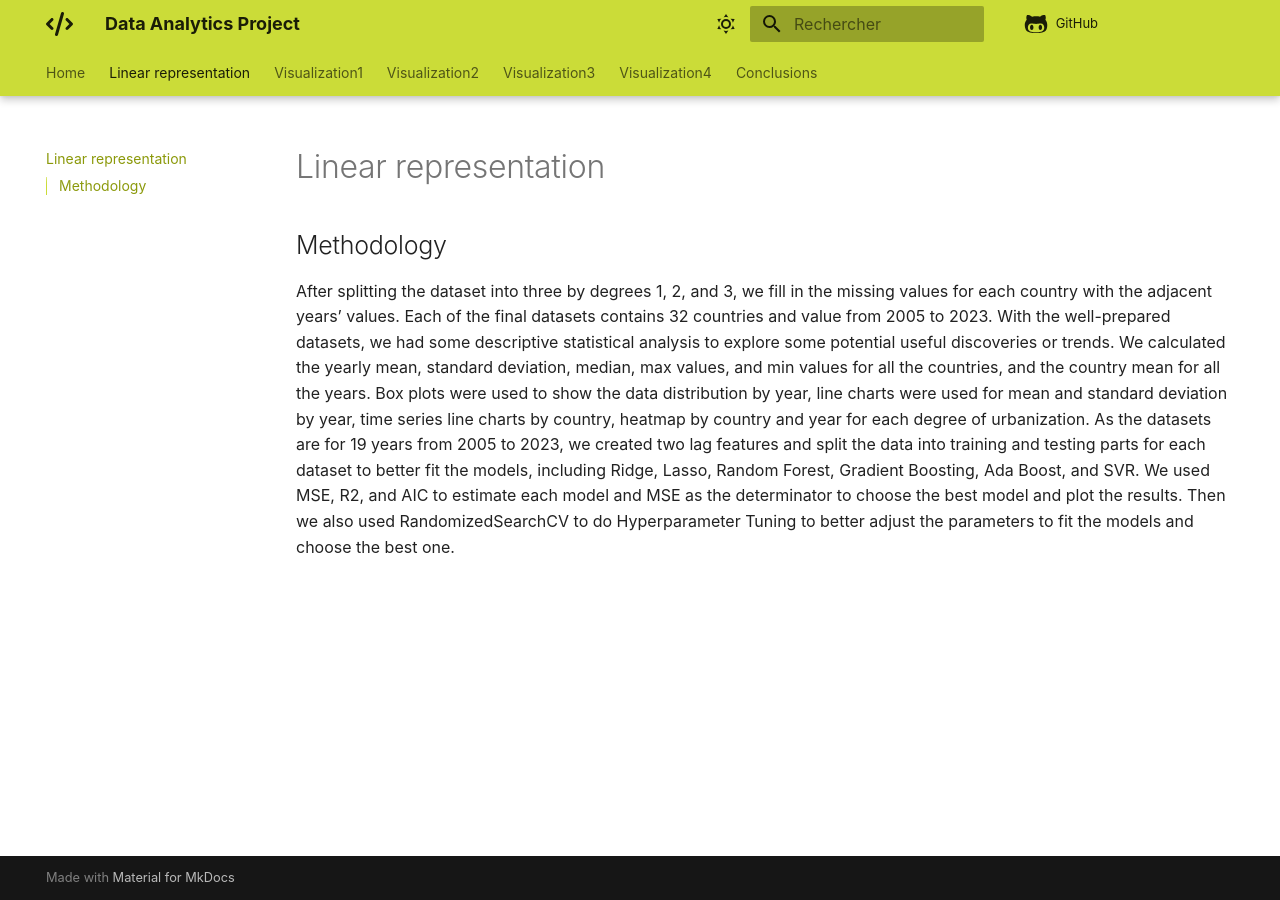
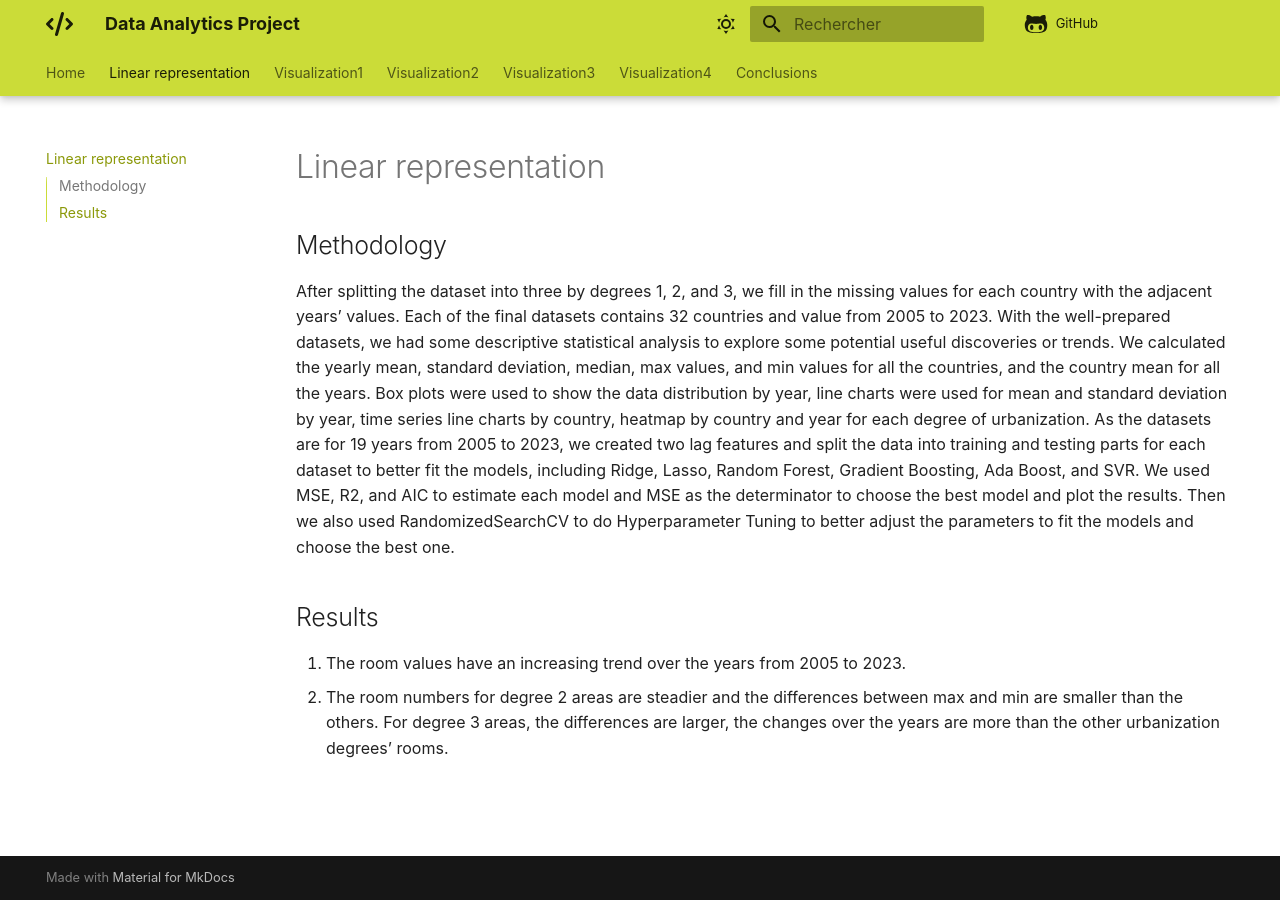
Before and after one commit to jfsql/DataAnalytics, an MkDocs documentation site: the page built from docs/linearrepresentation.md, in a window 1280 px wide. Built offline with MkDocs 1.6.1 and Material for MkDocs 9.7.7, drawn with Linux system fonts in a browser that asks for light colours; comment, search, counter and statistics services are not loaded.

Commit message:
Update linearrepresentation.md

```diff
--- a/docs/linearrepresentation.md
+++ b/docs/linearrepresentation.md
@@ -1,3 +1,7 @@
 ## Methodology
 
 After splitting the dataset into three by degrees 1, 2, and 3, we fill in the missing values for each country with the adjacent years’ values. Each of the final datasets contains 32 countries and value from 2005 to 2023. With the well-prepared datasets, we had some descriptive statistical analysis to explore some potential useful discoveries or trends. We calculated the yearly mean, standard deviation, median, max values, and min values for all the countries, and the country mean for all the years. Box plots were used to show the data distribution by year, line charts were used for mean and standard deviation by year, time series line charts by country, heatmap by country and year for each degree of urbanization. As the datasets are for 19 years from 2005 to 2023, we created two lag features and split the data into training and testing parts for each dataset to better fit the models, including Ridge, Lasso, Random Forest, Gradient Boosting, Ada Boost, and SVR. We used MSE, R2, and AIC to estimate each model and MSE as the determinator to choose the best model and plot the results. Then we also used RandomizedSearchCV to do Hyperparameter Tuning to better adjust the parameters to fit the models and choose the best one.
+
+## Results
+1.	The room values have an increasing trend over the years from 2005 to 2023.
+2. The room numbers for degree 2 areas are steadier and the differences between max and min are smaller than the others. For degree 3 areas, the differences are larger, the changes over the years are more than the other urbanization degrees’ rooms.
```
